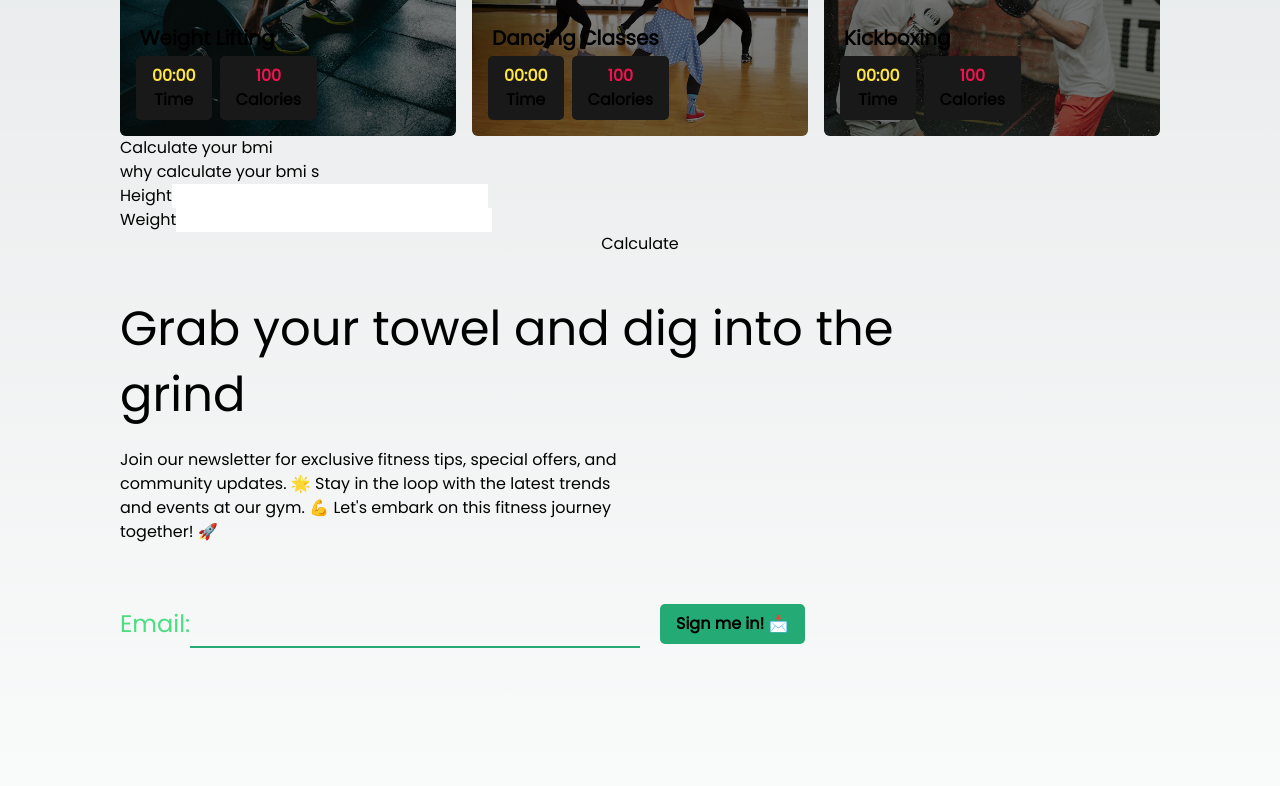
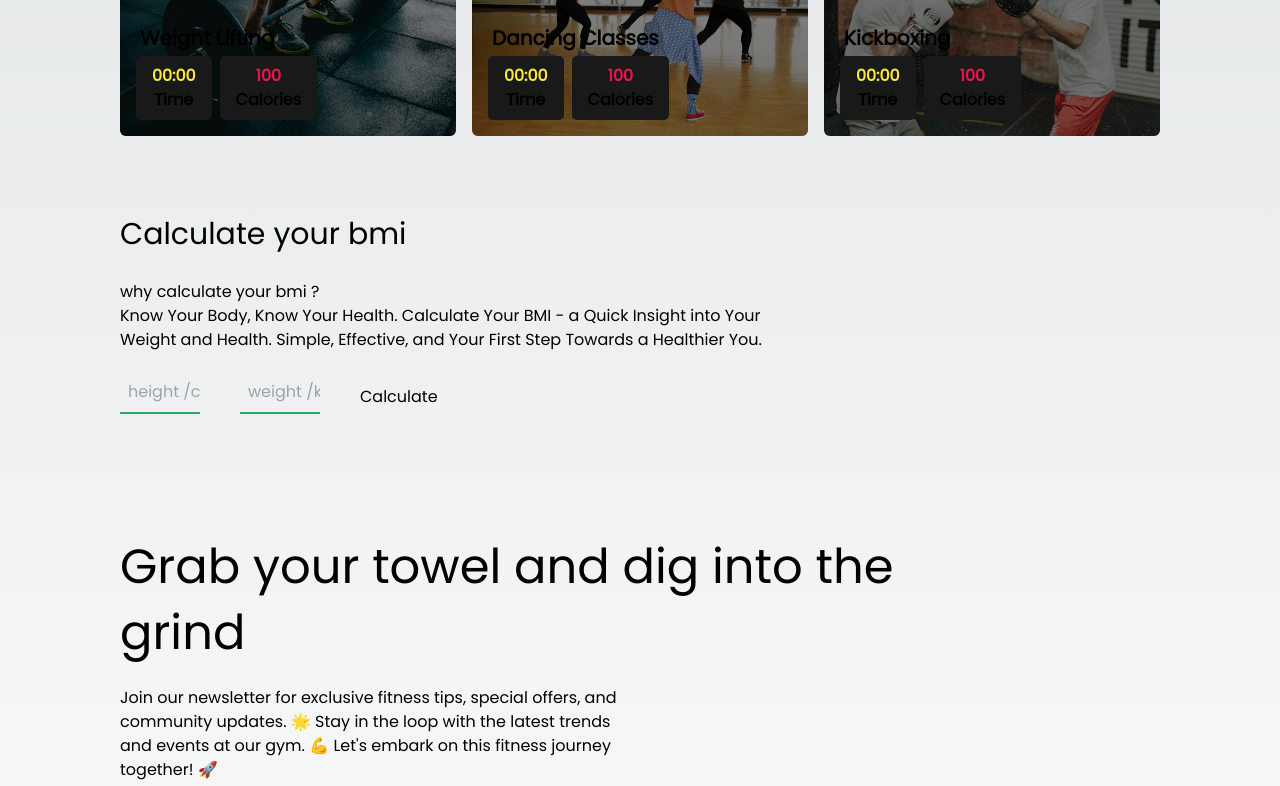
Before and after one commit to Sierra9999/activos-gym, a Next.js app: page / in a window 1280 px wide. Shown: the part 1060-1846 px from the top of the page. Built offline with nearby package versions, Linux system fonts and the light colour scheme.

Commit message:
feat: styling the bmi calc

```diff
--- a/app/Components/BMI/calculateBMI.ts
+++ b/app/Components/BMI/calculateBMI.ts
@@ -1,6 +1,7 @@
-export function calculateBMI(height : number, weight : number ) {
-    height = height/100
-    const bmi = weight /(height * height)
+export function calculateBMI(height : number|string, weight : number|string ) {
+
+    height = Number(height)/100
+    const bmi = Number(weight) /(height * height)
     return bmi.toFixed(2)
 }
 
--- a/app/Components/BMI/index.tsx
+++ b/app/Components/BMI/index.tsx
@@ -1,48 +1,62 @@
-'use client'
-import React from 'react'
-import "./styles.css"
-import { calculateBMI } from './calculateBMI'
+"use client";
+import React from "react";
+import "./styles.css";
+import { calculateBMI } from "./calculateBMI";
 
 const index = () => {
+  const [height, setHeight] = React.useState("");
+  const [weight, setWeight] = React.useState("");
 
-    const [height, setHeight] = React.useState('')
-    const [weight, setWeight] = React.useState('')
-
-    const handleSubmit = (event: React.FormEvent<HTMLFormElement>)=>{
-        event.preventDefault()
-        alert(calculateBMI(Number(height),Number(weight)))
-    }
+  const handleSubmit = (event: React.FormEvent<HTMLFormElement>) => {
+    event.preventDefault();
+    alert(calculateBMI(Number(height), Number(weight)));
+  };
 
   return (
-        <div>
-            <h1>Calculate your bmi</h1>
-            <h2>why calculate your bmi s</h2>
+    <div className="py-20">
+      <h1 className="text-3xl">Calculate your bmi</h1>
+      <div className="my-7">
+        <h2>why calculate your bmi ? </h2>
+        <p className=" md:w-2/3">
+          Know Your Body, Know Your Health. Calculate Your BMI - a Quick Insight
+          into Your Weight and Health. Simple, Effective, and Your First Step
+          Towards a Healthier You.
+        </p>
+      </div>
       <form
-                className='flex flex-col'
-                onSubmit={(e)=>{handleSubmit(e)}}
-                action="">
-                <label htmlFor="">Height
+        className="flex"
+        onSubmit={(e) => {
+          handleSubmit(e);
+        }}
+        action=""
+      >
+        <div></div>
+        <label className="mr-10" htmlFor="">
           <input
             value={height}
-                        onChange={(e)=>{
-                            setHeight(e.target.value)
+            onChange={(e) => {
+              setHeight(e.target.value);
             }}
+            placeholder="height /cm"
             type="number"
-                        required />
+            required
+          />
         </label>
-                <label htmlFor="">Weight
+        <label className="mr-10" htmlFor="">
           <input
             type="number"
+            placeholder="weight /kg"
             value={weight}
-                        onChange={(e)=>{
-                            setWeight(e.target.value)
+            onChange={(e) => {
+              setWeight(e.target.value);
             }}
-                        required />
+            required
+          />
         </label>
-                <button className='button'  > Calculate </button>
+        <button className="button"> Calculate </button>
       </form>
     </div>
-    )
-}
+  );
+};
 
-export default index
+export default index;
--- a/app/Components/BMI/styles.css
+++ b/app/Components/BMI/styles.css
@@ -1,3 +1,12 @@
+:root {
+    --grey: rgb(25, 25, 25);
+    --green: rgb(36, 170, 117);
+    --light-grey: rgb(120, 120, 120);
+    --red: rgb(241, 19, 78);
+    --yellow: rgb(255, 230, 66);
+    --dark-green : rgb(0, 20, 9);
+}
+
 input[type=number]::-webkit-inner-spin-button,
 input[type=number]::-webkit-outer-spin-button {
     -webkit-appearance: none;
@@ -6,6 +15,15 @@ input[type=number]::-webkit-outer-spin-button {
     margin: 0;
 }
 
-input {
+input[type=number],input [type=text] {
     color: black;
+    background-color: rgba(0, 0, 0, 0);
+    outline: none;
+    caret-color: var(--green);
+    border-bottom: 2px solid var(--green);
+    padding-left: 0.5rem;
+    padding-bottom: 0.5rem;
+    color: var(--green);
+    font-size: 1rem;
+    width: 5rem;
 }
```
Lines whose indentation alone changed are shown as unchanged.
